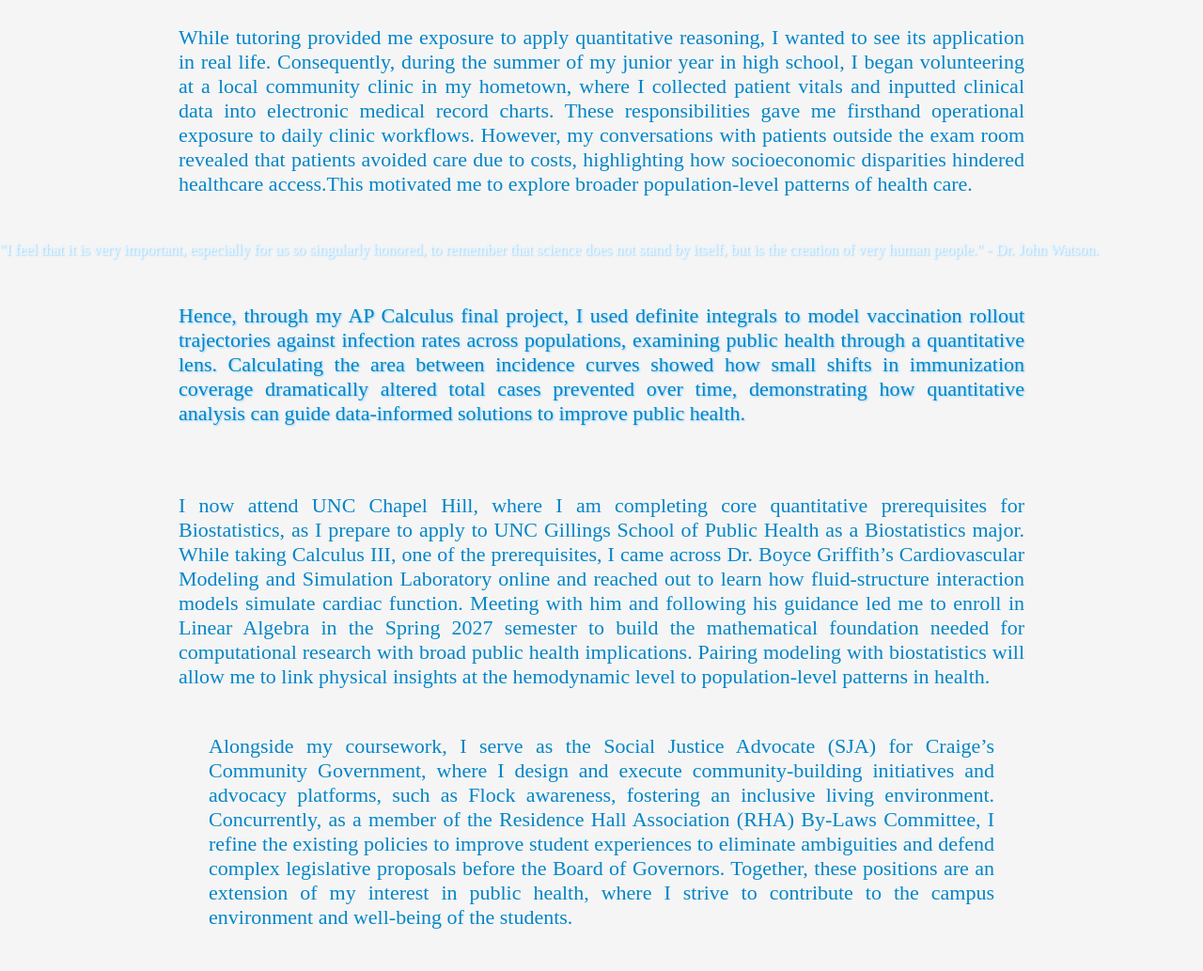
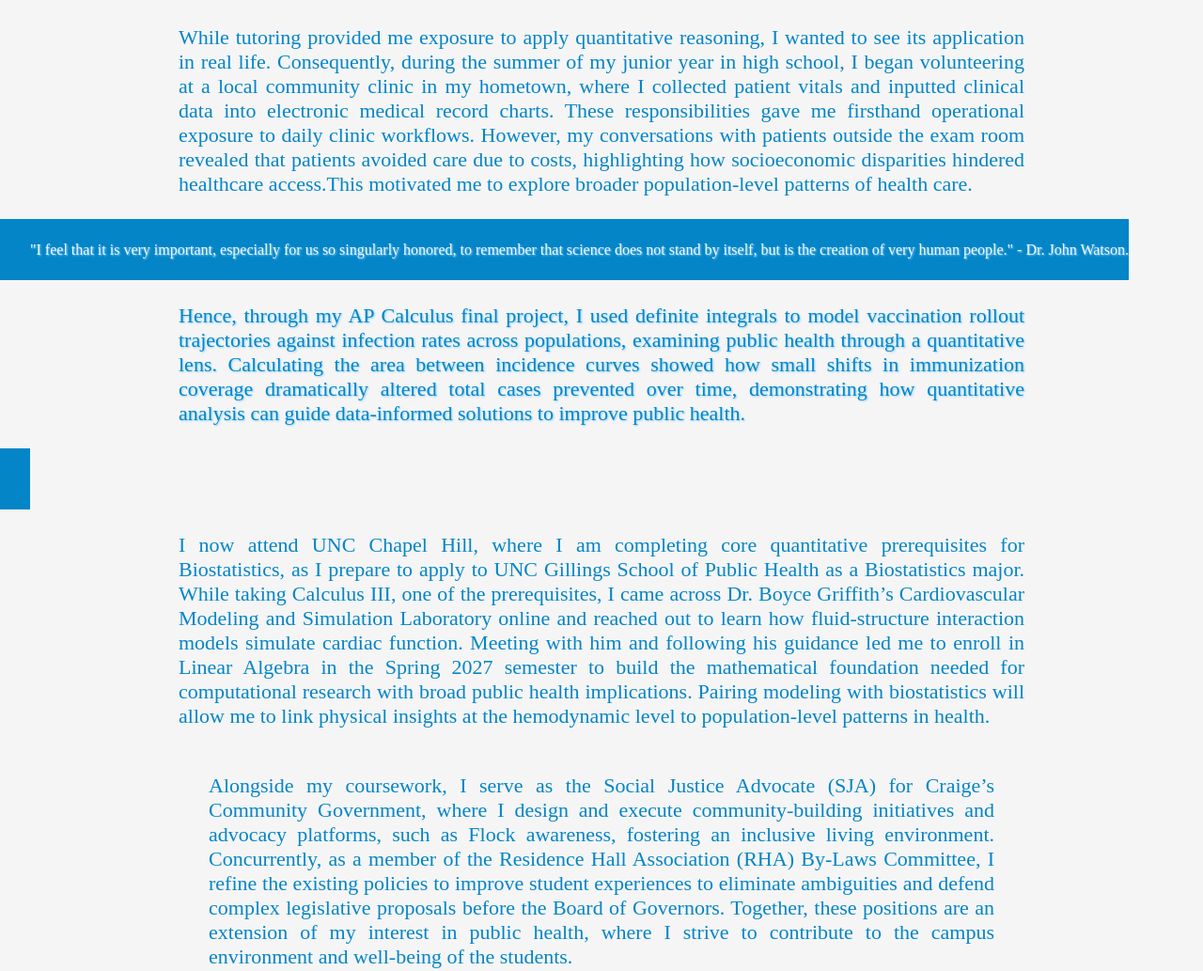
Before and after one commit to eshirawle/eshitarawle.github.io, a plain HTML site: page index.html in a window 1280 px wide. Shown: the part 817-1850 px from the top of the page at 94% size. Drawn offline with Linux system fonts and the light colour scheme.

Commit message:
Add padding and background color to main container

```diff
--- a/style.css
+++ b/style.css
@@ -182,6 +182,8 @@ body {
     text-align: center;
     text-shadow: 1px 1px 2px lightskyblue;
     margin: 30px auto;
+    padding: 24px clamp(16px, 4vw, 32px);
+    background-color: rgb(3, 133, 199);
 }
 
 #firstparaResearch {
```
